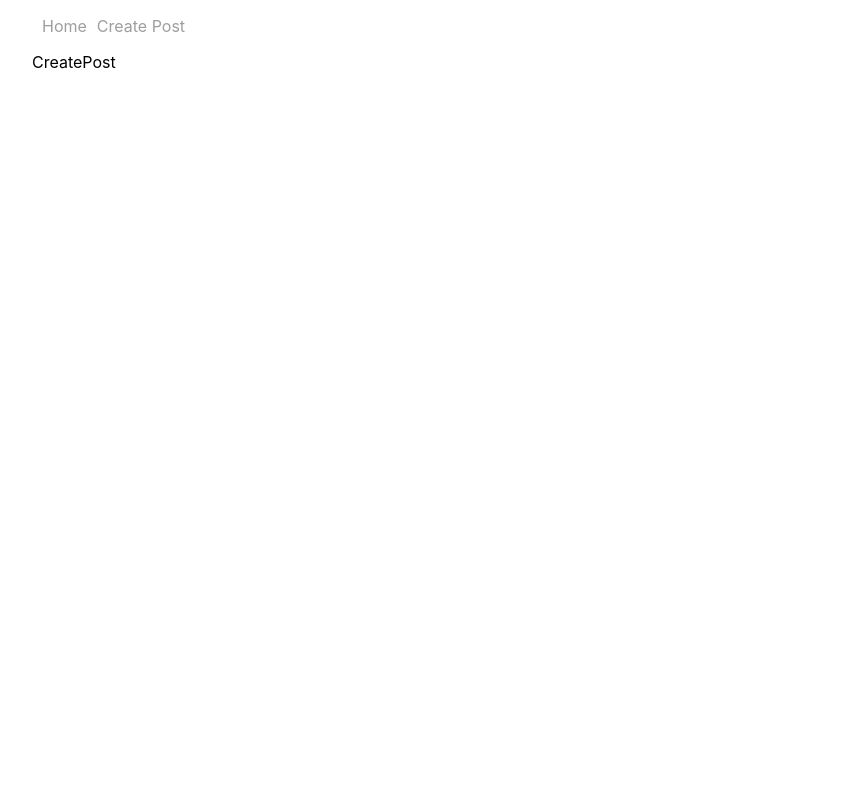
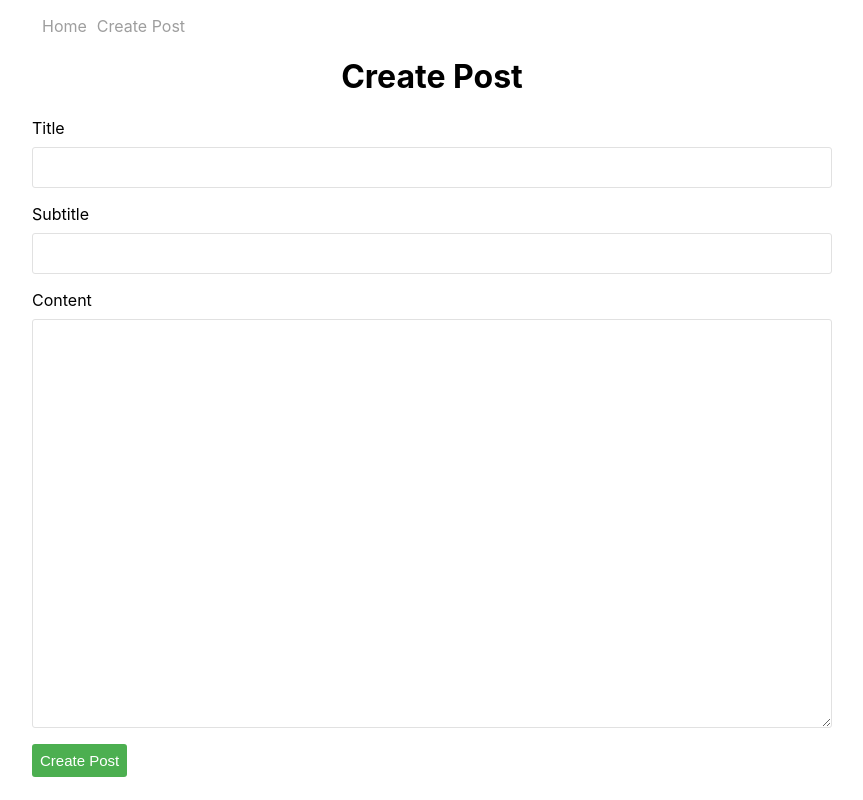
Before and after one commit to mouktika712/Blog-Using-Hooks, a React (Create React App) app: page /create-post in a window 1280 px wide. Shown: the whole page, without its empty margins (208-1071 px from the left). Built offline with nearby package versions, Linux system fonts and the light colour scheme.

Commit message:
Make a proper create-post react conmponet without firebase

```diff
--- a/src/components/CreatePost.js
+++ b/src/components/CreatePost.js
@@ -1,7 +1,40 @@
+import { useState } from "react";
+
 function CreatePost() {
+    const [title, setTitle] = useState();
+    const [subtitle, setSubTitle] = useState();
+    const [content, setContent] = useState();
+
+    function handleSubmit (e) {
+        e.preventDefault();
+
+        console.log('title', title);
+        console.log('subtitle', subtitle);
+        console.log('content', content);
+    }
     return (
-        <div className="">
-            CreatePost
+        <div className="create-post">
+            <h1>Create Post</h1>
+
+            <form onSubmit={handleSubmit}>
+
+                <div className="form-field">
+                    <label>Title</label>
+                    <input value={title} onChange = {(e) => setTitle(e.target.value)} />
+                </div>
+
+                <div className="form-field">
+                    <label>Subtitle</label>
+                    <input value={subtitle} onChange = {(e) => setSubTitle(e.target.value)} />
+                </div>
+
+                <div className="form-field">
+                    <label>Content</label>
+                    <textarea value={content} onChange = {(e) => setContent(e.target.value)}></textarea>
+                </div>
+
+                <button className="create-post-btn" type="submit">Create Post</button>
+            </form>
         </div>
     )
 }
```
Also changed, not shown: src/components/App.js (+0 -13 lines).
